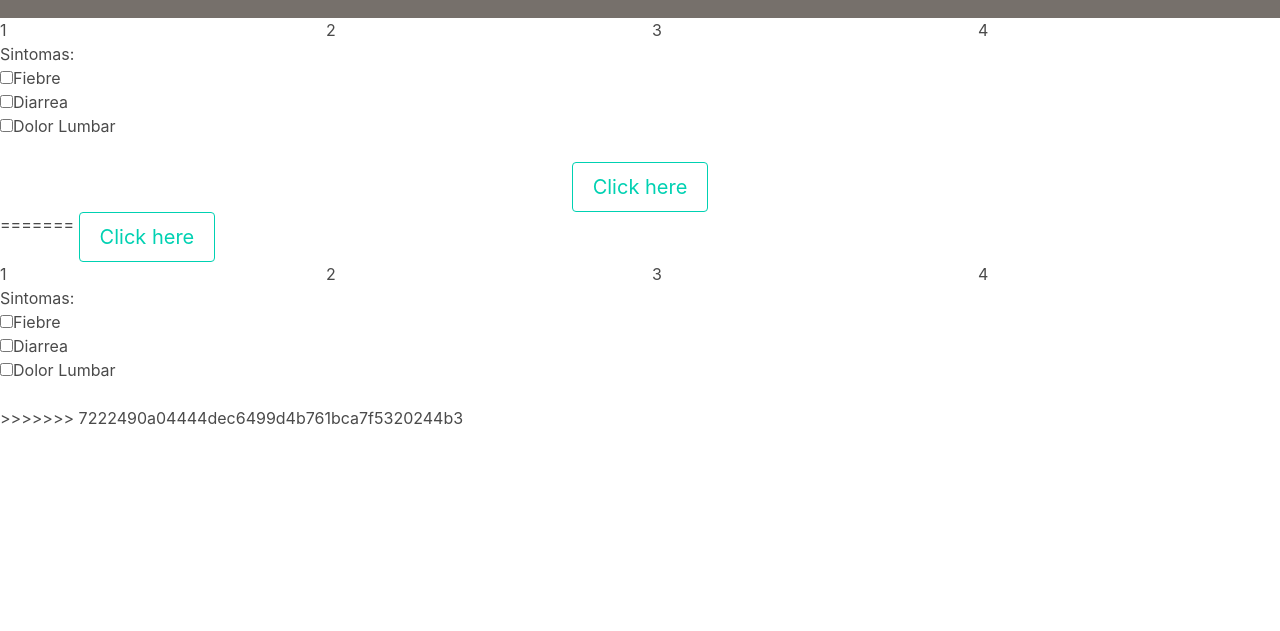
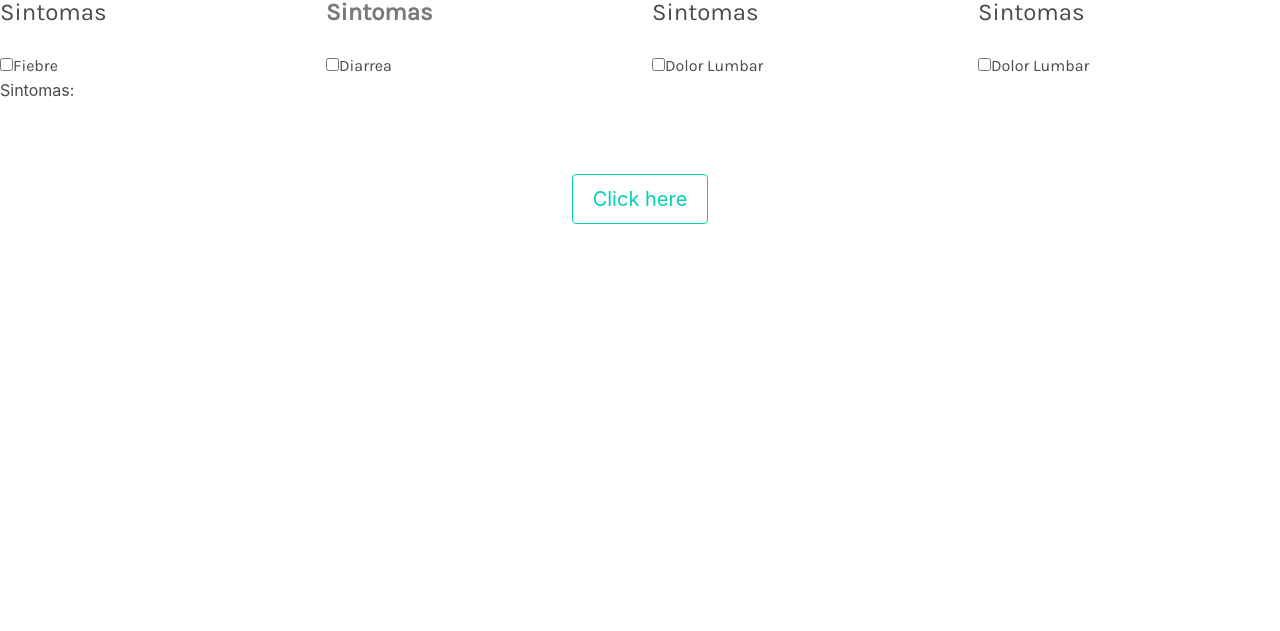
Before and after one commit to walterchafer/diagnostico, a plain HTML site: page index.html in a window 1280 px wide. Shown: the part 169-800 px from the top of the page. Drawn offline with nearby package versions, Linux system fonts and the light colour scheme; a web font is replaced by a local one.

Commit message:
se modifico el estilo dela tipografia es una prueba, en el index y obviamente en los estilos css

```diff
--- a/css/estilo.css
+++ b/css/estilo.css
@@ -27,7 +27,6 @@ ul li a
 ul li
 {
   display: inline;
-  width: 90%;
   background-color: #76706B;
   padding-top: 2%;
 	padding-bottom: 2%;
@@ -37,6 +36,18 @@ ul li
 
 .bot
 {
+  text-align: center;
   width: 100%;
-  text-align: center;
 }
+
+div
+{
+  font-family: 'Karla', sans-serif;
+  font-style: normal;
+}
+
+.tit
+{
+  font-size: 8em;
+
+}
--- a/index.html
+++ b/index.html
@@ -1,4 +1,3 @@
-<<<<<<< HEAD
 <!DOCTYPE html>
 <html lang="es" dir="ltr">
   <head>
@@ -18,34 +17,33 @@
       <nav>
         <ul>
 			<li><a href="#">link 1</a></li>
-			<li><a href="#">link 2</a></li>
+			<li><a href="#" class="has-text-weight-bold">link 2</a></li>
 			<li><a href="#">link 3</a></li>
 		</ul>
       </nav>
     </header>
 
-
-
-
-
 <section>
   <div class="columns is-desktop">
-  <div class="column">1</div>
-  <div class="column">2</div>
-  <p class="bd-notification is-primary"></p>
-  <div class="column">3</div>
-  <div class="column">4</div>
-</div>
+  <div class="column is-size-4">Sintomas</div>
+  <div class="column is-size-4 has-text-grey has-text-weight-bold">Sintomas</div>
+  <div class="column is-size-4">Sintomas</div>
+  <div class="column is-size-4">Sintomas</div>
+  </div>
+  <div class="columns is-desktop">
+  <div class="column"><input type="checkbox" id="s1" name="Fiebre" value="black">Fiebre</div>
+  <div class="column"><input type="checkbox" id="s2" name="Diarrea" value="cerveza">Diarrea</div>
+  <div class="column"><input type="checkbox" id="s3" name="Dolor lumbar" value="vino">Dolor Lumbar</div>
+  <div class="column"><input type="checkbox" id="s4" name="Dolor lumbar" value="vino">Dolor Lumbar</div>
+  </div>
 </section>
-
-
 
 <section>
 
     <label>Sintomas:</label><br>
-		<input type="checkbox" id="s1" name="Fiebre" value="black">Fiebre<br>
-		<input type="checkbox" id="s2" name="Diarrea" value="cerveza">Diarrea<br>
-		<input type="checkbox" id="s3" name="Dolor lumbar" value="vino">Dolor Lumbar<br><br>
+
+		<br>
+		<br><br>
 </section>
 
 <section class="bot">
@@ -53,44 +51,3 @@
 </section>
   </body>
 </html>
-=======
-<!DOCTYPE html>
-<html lang="es" dir="ltr">
-  <head>
-    <meta charset="utf-8">
-    <meta name="description:" content=" Sitio con el cual se puede obtener uno o varios diagnosticos segun los sintomas ingresados que tiene el paciente">
-    <meta name="author:" content="Walter Chafer, walterchafer@gmail.com">
-    <meta name="keywords" content="diagnostico, síntoma, sintomas, paciente, enfermedad, medicina ">
-    <meta name="language:" content="Es">
-    <meta name="robots:" content="index, follow">
-    <title>Diagnostico PMCD</title>
-    <link rel="stylesheet" href="css/accion.css">
-    <link rel="stylesheet" href="https://cdnjs.cloudflare.com/ajax/libs/bulma/0.6.2/css/bulma.min.css">
-  </head>
-  <body>
-
-    <button class="button is-primary is-medium is-outlined">Click here</button>
-
-
-<section>
-  <div class="columns is-desktop">
-  <div class="column">1</div>
-  <div class="column">2</div>
-  <p class="bd-notification is-primary"></p>
-  <div class="column">3</div>
-  <div class="column">4</div>
-</div>
-</section>
-
-
-
-<section>
-
-    <label>Sintomas:</label><br>
-		<input type="checkbox" id="s1" name="Fiebre" value="black">Fiebre<br>
-		<input type="checkbox" id="s2" name="Diarrea" value="cerveza">Diarrea<br>
-		<input type="checkbox" id="s3" name="Dolor lumbar" value="vino">Dolor Lumbar<br><br>
-</section>
-  </body>
-</html>
->>>>>>> 7222490a04444dec6499d4b761bca7f5320244b3
```
